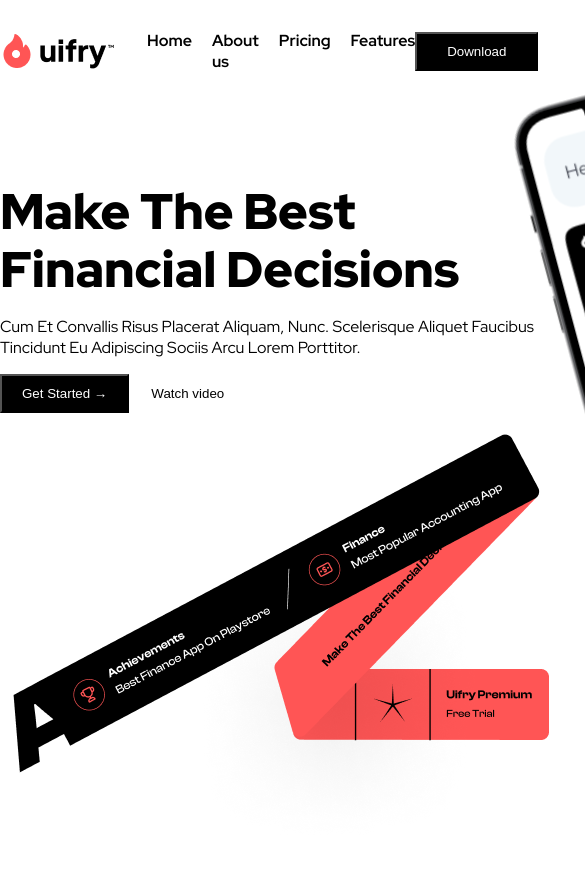
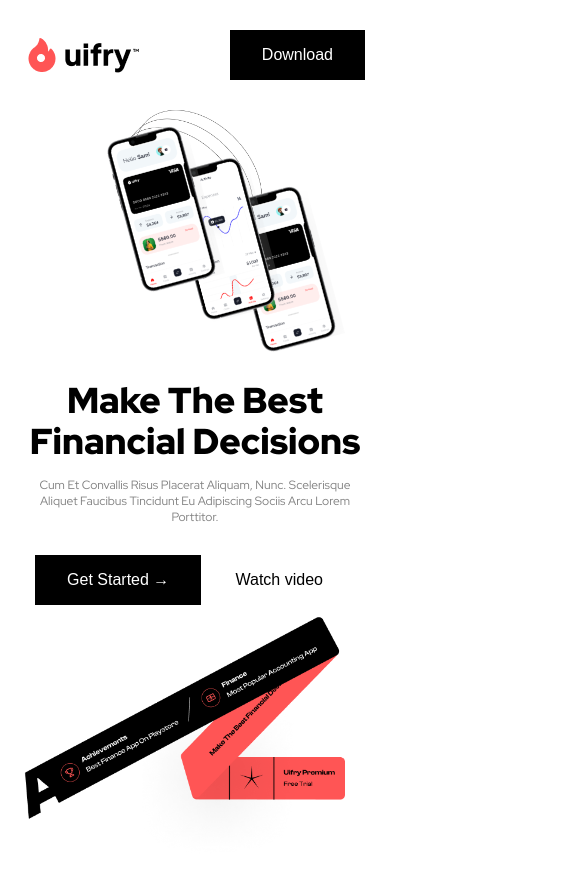
Before and after one commit to theBatman70/batchsys_assessment, a plain HTML site: page index.html in a window 390 px wide. Shown: the top 873 px of the page, 585 px wide, since content can reach past the window. Drawn offline with Linux system fonts and the light colour scheme.

Commit message:
hero-section done with responsive

```diff
--- a/index.html
+++ b/index.html
@@ -3,7 +3,8 @@
   <head>
     <meta charset="UTF-8" />
     <meta name="viewport" content="width=device-width, initial-scale=1.0" />
-    <link rel="stylesheet" href="./style.css" />
+    <link rel="stylesheet" href="./styles/style.css" />
+    <link rel="stylesheet" href="./styles/queries.css" />
     <title>Front-end Assessment</title>
   </head>
   <body>
@@ -17,19 +18,19 @@
           <a href="#">Features</a>
         </nav>
       </div>
-      <button class="header-button">Download</button>
+      <button class="btn header-button">Download</button>
     </header>
 
     <section class="hero container">
-      <div>
-        <p class="hero-title">Make the best financial decisions</p>
+      <div class="hero-text-box">
+        <h1 class="hero-title">Make the best financial decisions</h1>
         <p class="hero-subtitle">
           Cum et convallis risus placerat aliquam, nunc. Scelerisque aliquet
           faucibus tincidunt eu adipiscing sociis arcu lorem porttitor.
         </p>
-        <div>
-          <button class="hero-button">Get Started &rarr;</button>
-          <button class="secondary-button">Watch video</button>
+        <div class="hero-cta-set">
+          <button class="btn hero-cta">Get Started &rarr;</button>
+          <button class="btn secondary-button">Watch video</button>
         </div>
         <img src="./assets/hero-tags.png" alt="Tag" class="hero-tags" />
       </div>
--- /dev/null
+++ b/styles/queries.css
@@ -0,0 +1,135 @@
+@media (max-width: 78.5em) {
+  .container {
+    max-width: 80rem;
+  }
+
+  .hero-title {
+    font-size: 4rem;
+  }
+
+  .hero-subtitle {
+    font-size: 1.4rem;
+  }
+
+  .phone {
+    top: 5rem;
+    width: 50%;
+  }
+
+  .ellipse-set {
+    width: 97%;
+    height: auto;
+    left: 20%;
+    top: 10rem;
+  }
+
+  .btn,
+  .btn:link,
+  .btn:visited {
+    font-size: 1.8rem;
+  }
+}
+
+/* 874px */
+@media (max-width: 54.625em) {
+  .container {
+    max-width: 70rem;
+  }
+
+  .phone {
+    top: 5rem;
+    width: 40%;
+  }
+
+  .hero-title {
+    font-size: 3.6rem;
+  }
+
+  .hero-subtitle {
+    font-size: 1.4rem;
+  }
+}
+
+/* 744px - Tablet */
+@media (max-width: 46.5em) {
+  .container {
+    max-width: 60rem;
+  }
+
+  .hero {
+    grid-template-columns: 1fr;
+    grid-template-rows: 44rem 44rem;
+    justify-items: center;
+  }
+
+  .phone-container {
+    grid-row: 1;
+    width: 65%;
+    transform: translateX(15%);
+  }
+
+  .phone2 {
+    transform: translateX(60px) translateY(30px) rotate(-15deg);
+  }
+
+  .phone3 {
+    transform: translateX(120px) translateY(60px) rotate(-15deg);
+  }
+
+  .ellipse-set {
+    top: 25%;
+    width: 80%;
+  }
+
+  .hero-text-box {
+    display: flex;
+    flex-direction: column;
+    align-items: center;
+    margin-top: 0;
+  }
+
+  .hero-title,
+  .hero-subtitle {
+    text-align: center;
+  }
+}
+
+/* 620px */
+@media (max-width: 38.75em) {
+  .container {
+    max-width: 50rem;
+  }
+
+  .hero {
+    grid-template-rows: 44rem 44rem;
+  }
+
+  nav {
+    display: none;
+  }
+
+  .hero {
+    justify-items: center;
+  }
+}
+
+/* Mobile screens */
+@media (max-width: 32em) {
+  .container {
+    max-width: 34rem;
+  }
+  .hero {
+    grid-template-rows: 30rem 30rem;
+  }
+
+  .hero-subtitle {
+    font-size: 1.2rem;
+    text-align: center;
+  }
+
+  .btn,
+  .btn:link,
+  .btn:visited {
+    font-size: 1.6rem;
+  }
+}
--- a/style.css
+++ b/styles/style.css
@@ -19,7 +19,7 @@ body {
 }
 
 .container {
-  max-width: 100rem;
+  max-width: 120rem;
   margin: 0 auto;
 }
 
@@ -57,70 +57,85 @@ a {
   background-color: black;
 }
 
+.btn,
+.btn:link,
+.btn:visited {
+  display: inline-block;
+  font-size: 2rem;
+  padding: 1.6rem 3.2rem;
+  text-decoration: none;
+  font-weight: 400;
+  border: none;
+  transition: all 0.3s;
+}
+
 .hero {
   display: grid;
   grid-template-columns: 1fr 1fr;
-  align-items: center;
-  height: 90rem;
+}
+
+.hero-text-box {
+  margin-top: 10rem;
 }
 
 .hero-title {
-  font-size: 5rem;
+  font-size: 6rem;
   font-weight: 900;
   text-transform: capitalize;
   line-height: 1.15;
-  margin-bottom: 1.8rem;
+  margin-bottom: 1.4rem;
 }
 
 .hero-subtitle {
   font-size: 1.6rem;
   text-transform: capitalize;
-  margin-bottom: 1.6rem;
+  margin-bottom: 3rem;
+  color: grey;
 }
 
-.hero-button {
-  padding-inline: 2rem;
-  padding-block: 1rem;
+.hero-cta-set {
+  margin-bottom: 1rem;
+}
+
+.hero-cta {
   color: white;
   background-color: black;
-  margin-right: 2rem;
 }
 
 .secondary-button {
   border: none;
   background-color: white;
-  margin-bottom: 3rem;
 }
 
 .hero-tags {
   transform: translateX(-20px);
+  width: 100%;
 }
 
 .phone-container {
   position: relative;
   align-self: flex-start;
+  height: 100%;
 }
 
 .phone {
   position: absolute;
-  height: 50rem;
-  height: auto;
   transition: transform 0.3s ease-in-out;
 }
 
 .phone1 {
   z-index: 3;
-  transform: translateX(-20px) rotate(-15deg);
+  transform: rotate(-15deg);
 }
 
 .phone2 {
   z-index: 2;
-  transform: translateX(100px) translateY(80px) rotate(-15deg);
+  transform: translateX(110px) translateY(80px) rotate(-15deg);
 }
 
 .phone3 {
   z-index: 1;
-  transform: translateX(220px) translateY(160px) rotate(-15deg);
+  transform: translateX(230px) translateY(160px) rotate(-15deg);
 }
 
 .ellipse-set {
```
